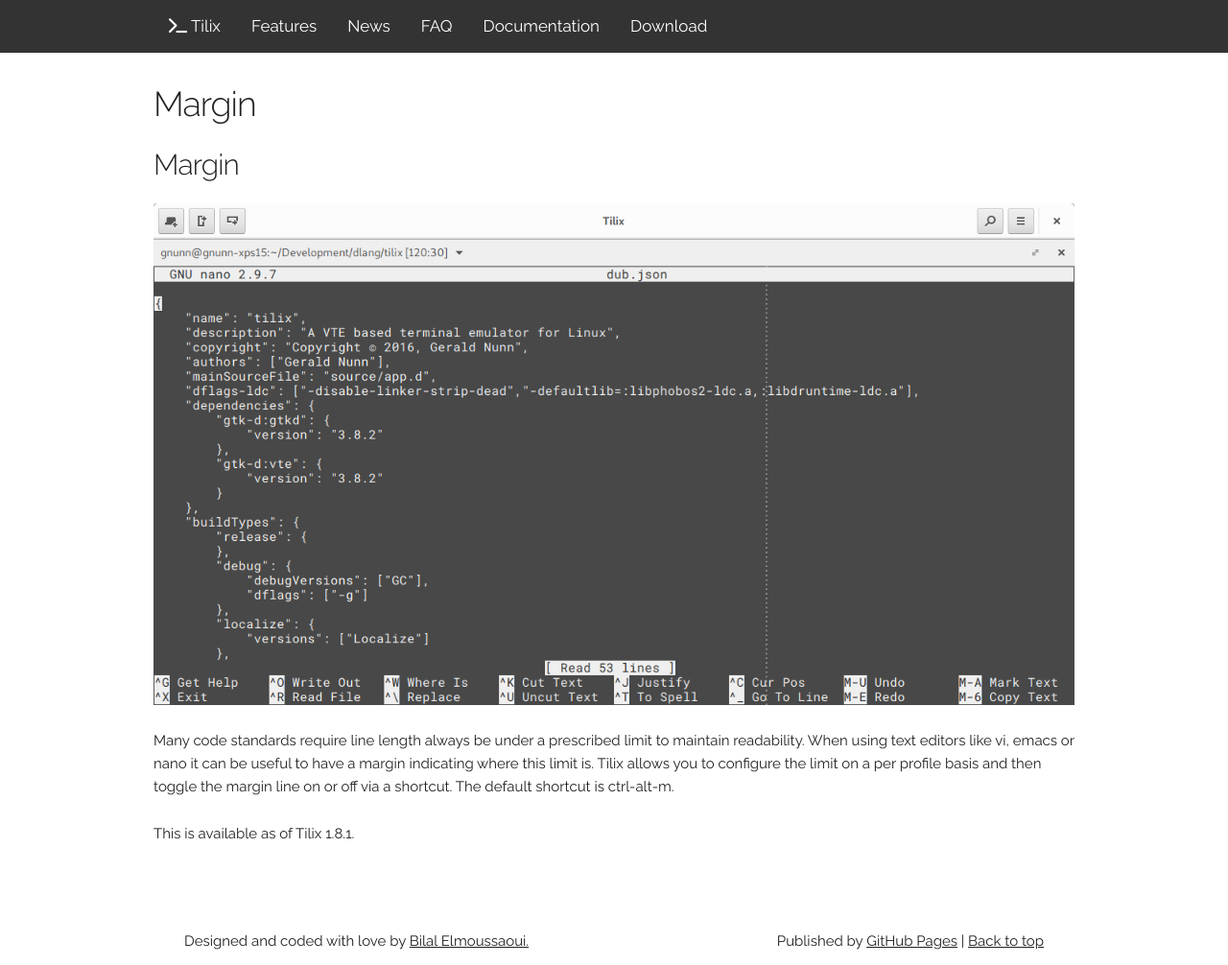
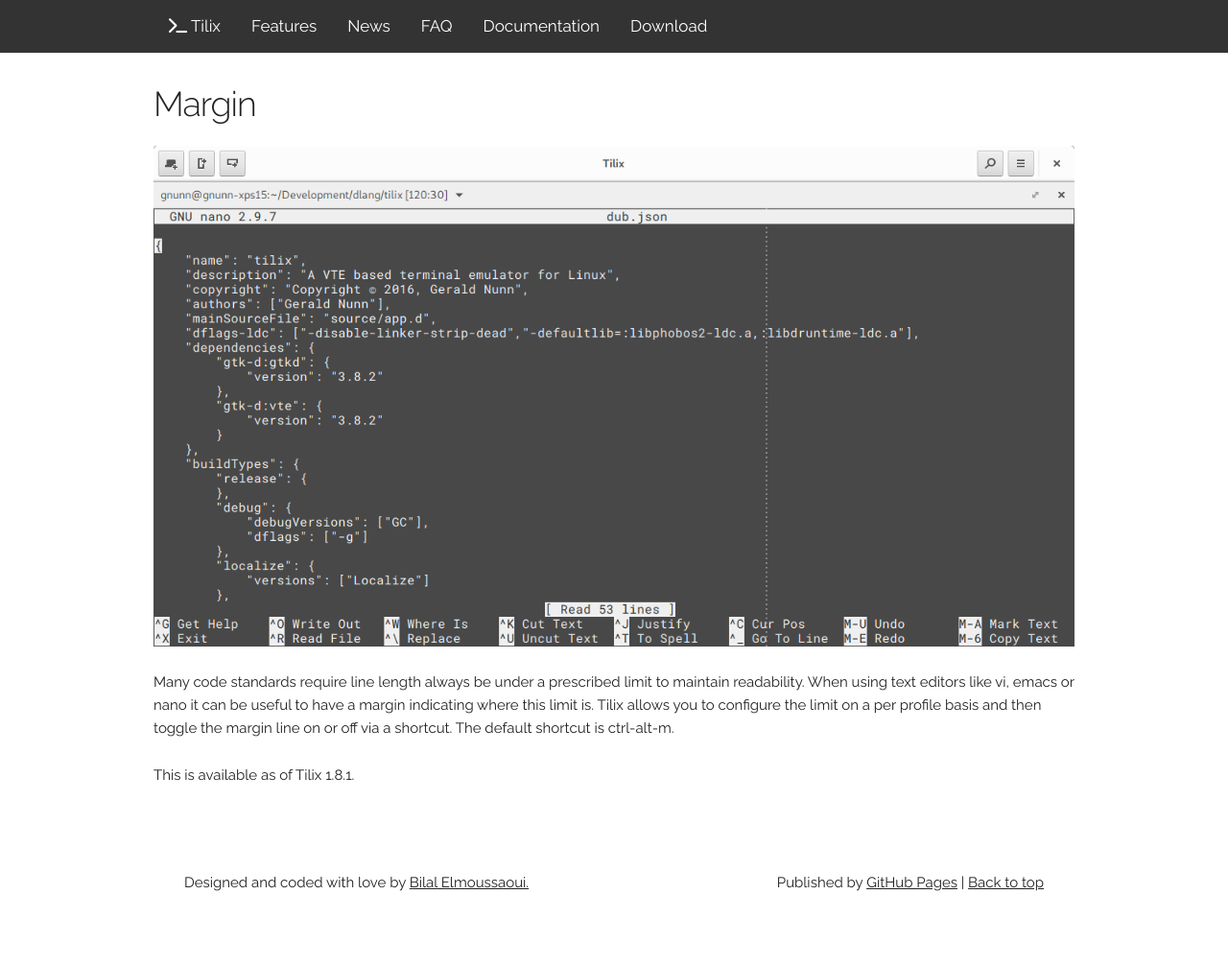
Before and after one commit to gnunn1/tilix-web, a Jekyll site: the page built from _manual/margin.md, in a window 1280 px wide. Shown: the whole page at 96% size. Built offline with Jekyll 4.4.1, drawn with Linux system fonts in a browser that asks for light colours; nearby versions of some CDN libraries; after the commit the page ends 945 px from its top, so only the background shows below that.

Commit message:
Remove unneeded title

```diff
--- a/_manual/margin.md
+++ b/_manual/margin.md
@@ -4,8 +4,6 @@
 layout: manual
 description:  Toggle a margin when using text editors to help maintain proper code length
 ---
-#### Margin
-
 ![]({{site.baseurl}}/assets/images/manual/margin.png)
 
 Many code standards require line length always be under a prescribed limit to maintain readability. When using text editors like vi, emacs or nano it can be useful to have a margin indicating where this limit is. Tilix allows you to configure the limit on a per profile basis and then toggle the margin line on or off via a shortcut. The default shortcut is ctrl-alt-m.
```
